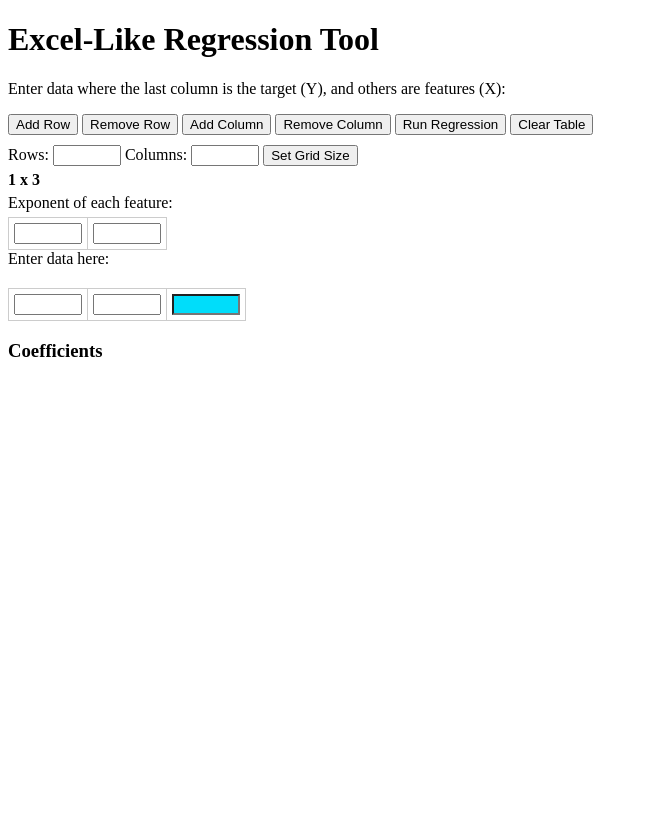
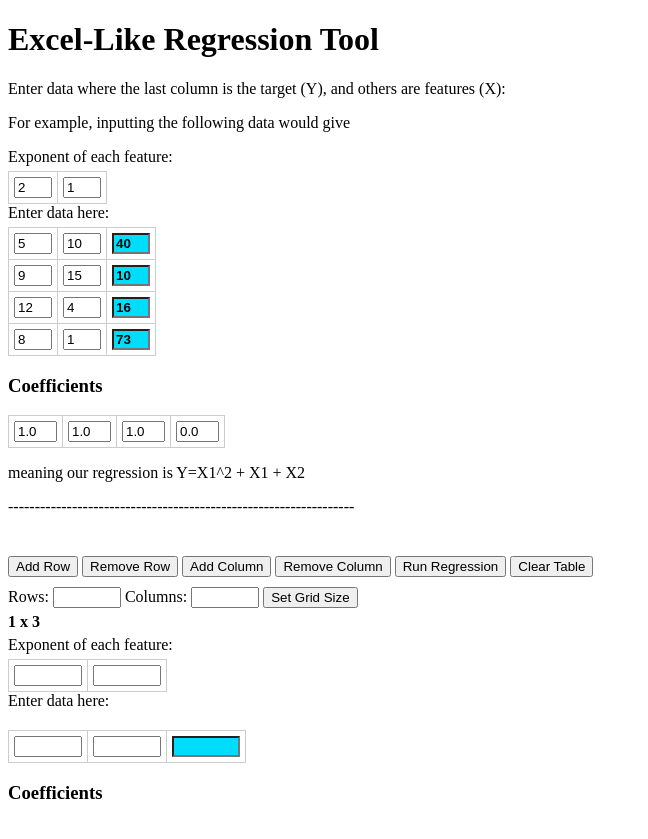
Before and after one commit to lukexue07/regression_web, a Flask app: page / in a window 1280 px wide. Shown: the whole page, without its empty margins (0-648 px from the left). Before the commit the page ends 357 px from the top, so only its background shows below. Run offline with Flask 3, Linux system fonts and the light colour scheme.

Commit message:
added example inputs to guide users

```diff
--- a/static/style.css
+++ b/static/style.css
@@ -27,7 +27,7 @@ input
 
 #action-buttons
 {
-  margin-top: 10px;
+  margin-top: 40px;
 }
 
 #table-size
@@ -47,3 +47,16 @@ th
   background-color: #f2f2f2;
   padding: 4px;
 }
+
+#result-table-ex input
+{
+  width: 35px;
+}
+#data-table-ex input
+{
+  width: 30px;
+}
+#power-table-ex input
+{
+  width: 30px;
+}
--- a/templates/index.html
+++ b/templates/index.html
@@ -34,6 +34,52 @@ every html page starts like this, this provides the basic framework of the page
 <body>
     <h1>Excel-Like Regression Tool</h1> <!--h1,h2,etc are headers-->
     <p>Enter data where the last column is the target (Y), and others are features (X):</p>
+    <p>For example, inputting the following data would give</p>
+
+    <table id="power-table-ex">
+        <label for="rows">Exponent of each feature:</label>
+        <tr>
+            <td><input type="number" value="2"/></td>
+            <td><input type="number" value="1"/></td>
+        </tr>
+    </table>
+
+    <table id="data-table-ex">
+        <label for="rows">Enter data here:</label>
+        <tr>
+            <td><input type="number" value="5"/></td>
+            <td><input type="number" value="10"/></td>
+            <td class="y-column"><input type="number" value="40"/></td>
+        </tr>
+        <tr>
+            <td><input type="number" value="9"/></td>
+            <td><input type="number" value="15"/></td>
+            <td class="y-column"><input type="number" value="105"/></td>
+        </tr>
+        <tr>
+            <td><input type="number" value="12"/></td>
+            <td><input type="number" value="4"/></td>
+            <td class="y-column"><input type="number" value="160"/></td>
+        </tr>
+        <tr>
+            <td><input type="number" value="8"/></td>
+            <td><input type="number" value="1"/></td>
+            <td class="y-column"><input type="number" value="73"/></td>
+        </tr>
+    </table>
+
+    <h3>Coefficients</h3>
+    <table id="result-table-ex">
+        <tr>
+            <td><input type="number" value="1.0"/></td>
+            <td><input type="number" value="1.0"/></td>
+            <td><input type="number" value="1.0"/></td>
+            <td><input type="number" value="0.0"/></td>
+        </tr>
+    </table>
+
+    <p>meaning our regression is Y=X1^2 + X1 + X2</p>
+    <p>-----------------------------------------------------------------</p>
 
     <script src="../static/script.js"></script>
 
```
